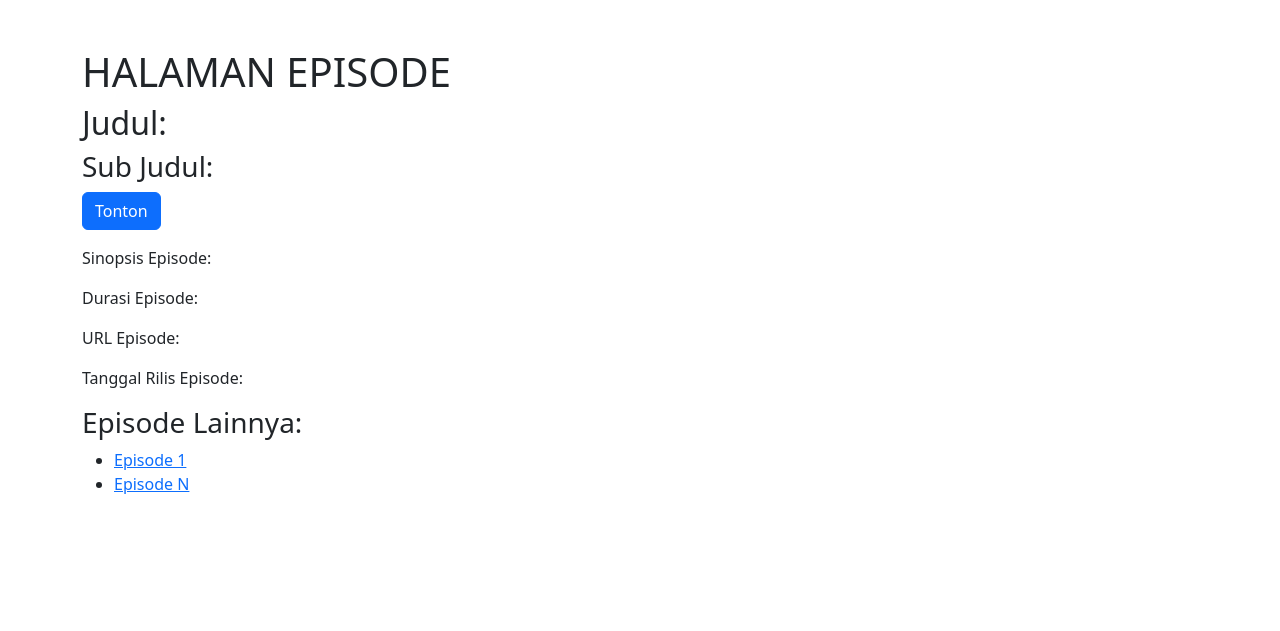
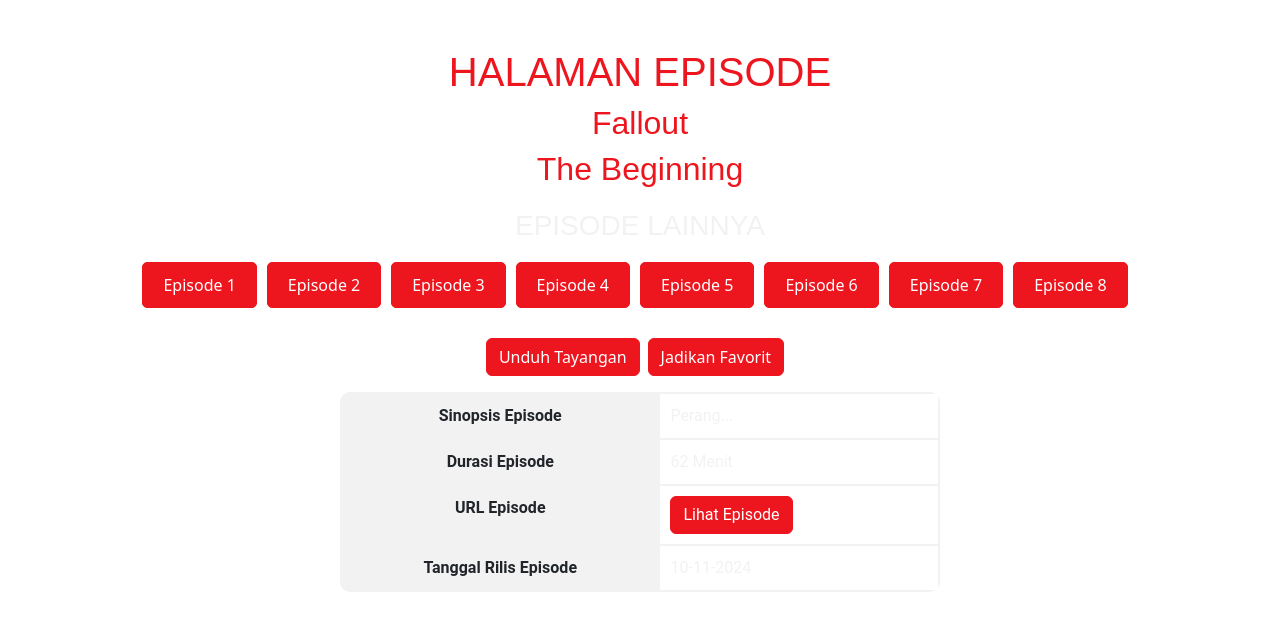
Before and after one commit to Pacilflix-A6/pacilflix, a Django app: template tayangan/templates/episode.html in a window 1280 px wide. Shown: the top 631 px of the page. Run offline with Django 3.2, Linux system fonts and the light colour scheme; the template is opened without the code that fills it, so the values that code supplies are empty.

Commit message:
Add styles to episode.html

```diff
--- a/tayangan/templates/episode.html
+++ b/tayangan/templates/episode.html
@@ -1,39 +1,177 @@
 {% extends 'base.html' %}
+{% load static %}
 
 {% block meta %}
 {% endblock meta %}
 
 {% block content %}
-<body>
-    <div class="container mt-5">
-        <h1>HALAMAN EPISODE</h1>
+<style>
+    /* Konten Container */
+    .container {
+        margin-top: 50px;
+    }
 
-        <!-- Judul Episode -->
-        <h2>Judul: <data></h2>
+    /* Input Pencarian */
+    .input-group {
+        width: 100%;
+        margin-bottom: 20px;
+        flex-grow: 1;
+    }
 
-        <!-- Sub Judul Episode -->
-        <h3>Sub Judul: <data></h3>
+    /* Opsi Top 10 */
+    .btn-primary {
+        margin-right: 10px;
+        background-color: #ED151E;
+        border-color: #ED151E;
+    }
 
-        <!-- Tombol Aksi -->
-        <div class="mb-3">
-            <button type="button" class="btn btn-primary">Tonton</button>
+    .div-table {
+        justify-content: center;
+    }
+
+    /* Tabel Tayangan Terbaik */
+    table {
+        max-width: 600px;
+        margin: 0 auto;
+        width: 100%;
+        border-collapse: collapse;
+        margin-bottom: 20px;
+        border-radius: 10px; /* Mengatur sudut ujung tabel */
+        overflow: hidden; /* Menghindari overflow dari border-radius */
+    }
+
+    th, td {
+        padding: 10px;
+        border: 2px solid #f2f2f2;
+        text-align: center;
+        font-family: 'Roboto';
+        max-width: 200px; /* Menentukan lebar maksimum untuk sel dalam tabel */
+        overflow: hidden;
+        text-overflow: ellipsis; /* Mengatur teks yang melebihi lebar maksimum agar dipotong dengan titik-titik */
+        white-space: nowrap; /* Mencegah teks untuk melompat ke baris baru */
+    }
+
+    th {
+        background-color: #f2f2f2;
+        vertical-align: top;
+    }
+
+    td {
+        color: #f2f2f2;
+        text-align: left;
+    }
+
+    /* Modal */
+    .modal-dialog {
+        max-width: 800px;
+    }
+
+    h1, h2, h3 {
+        color: #ED151E;
+        font-family: 'Bebas Neue', sans-serif;
+        text-align: center;
+    }
+
+    h3 {
+        color: #f2f2f2;
+        margin-top: 20px;
+    }
+
+    .episode-container {
+        display: flex;
+        flex-wrap: wrap; /* Mengizinkan item-item episode untuk melompat ke baris baru jika lebar layar tidak mencukupi */
+        margin-bottom: 20px;
+        margin-top: 20px;
+        justify-content: center;
+    }
+
+    .episode-item {
+        flex: 0 0 auto; /* Item episode tidak akan meregang dan memiliki lebar minimum */
+        margin-right: 10px; /* Jarak antara setiap item episode */
+        margin-bottom: 10px; /* Jarak antara baris episode */
+    }
+
+    .btn-episode {
+        background-color: #ED151E;
+        border-color: #ED151E;
+        color: #fff;
+        font-size: 16px;
+        padding: 10px 20px;
+        border-radius: 5px;
+        cursor: pointer;
+        transition: all 0.3s ease;
+    }
+
+    .btn-episode:hover {
+        background-color: #ba0d14;
+        border-color: #ba0d14;
+    }
+
+</style>
+
+<div class="container mt-5">
+    <h1>HALAMAN EPISODE</h1>
+
+    <!-- Judul Series -->
+    <h2>Fallout</h2>
+    <h2>The Beginning</h2>
+
+    <!-- Kumpulan Episode -->
+    <h3>EPISODE LAINNYA</h3>
+    <div class="episode-container">
+        <div class="episode-item">
+            <button type="button" class="btn btn-episode">Episode 1</button>
         </div>
+        <div class="episode-item">
+            <button type="button" class="btn btn-episode">Episode 2</button>
+        </div>
+        <div class="episode-item">
+            <button type="button" class="btn btn-episode">Episode 3</button>
+        </div>
+        <div class="episode-item">
+            <button type="button" class="btn btn-episode">Episode 4</button>
+        </div>
+        <div class="episode-item">
+            <button type="button" class="btn btn-episode">Episode 5</button>
+        </div>
+        <div class="episode-item">
+            <button type="button" class="btn btn-episode">Episode 6</button>
+        </div>
+        <div class="episode-item">
+            <button type="button" class="btn btn-episode">Episode 7</button>
+        </div>
+        <div class="episode-item">
+            <button type="button" class="btn btn-episode">Episode 8</button>
+        </div>
+    </div>
 
-        <!-- Informasi Episode -->
-        <div class="mb-3">
-            <p>Sinopsis Episode: <data></p>
-            <p>Durasi Episode: <data></p>
-            <p>URL Episode: <data></p>
-            <p>Tanggal Rilis Episode: <data></p>
-        </div>
+    <!-- Tombol-->
+    <div class="mb-3 d-flex justify-content-center">
+        <button type="button" class="btn btn-primary me-2">Unduh Tayangan</button>
+        <button type="button" class="btn btn-primary">Jadikan Favorit</button>
+    </div>
 
-        <!-- Daftar Episode Lainnya -->
-        <h3>Episode Lainnya:</h3>
-        <ul>
-            <li><a href="#">Episode 1</a></li>
-            <!-- ⋮ Episode lainnya ⋮ -->
-            <li><a href="#">Episode N</a></li>
-        </ul>
+    <div class="div-table">
+        <!-- Tabel Data Series -->
+        <table class="film-table">
+            <tbody>
+                <tr>
+                    <th>Sinopsis Episode</th>
+                    <td>Perang...</td>
+                </tr>
+                <tr>
+                    <th>Durasi Episode</th>
+                    <td>62 Menit</td>
+                </tr>
+                <tr>
+                    <th>URL Episode</th>
+                    <td><button type="button" class="btn btn-primary">Lihat Episode</button></td>
+                </tr>
+                <tr>
+                    <th>Tanggal Rilis Episode</th>
+                    <td>10-11-2024</td>
+                </tr>
+            </tbody>
+        </table>
     </div>
-</body>
 {% endblock content %}
```
